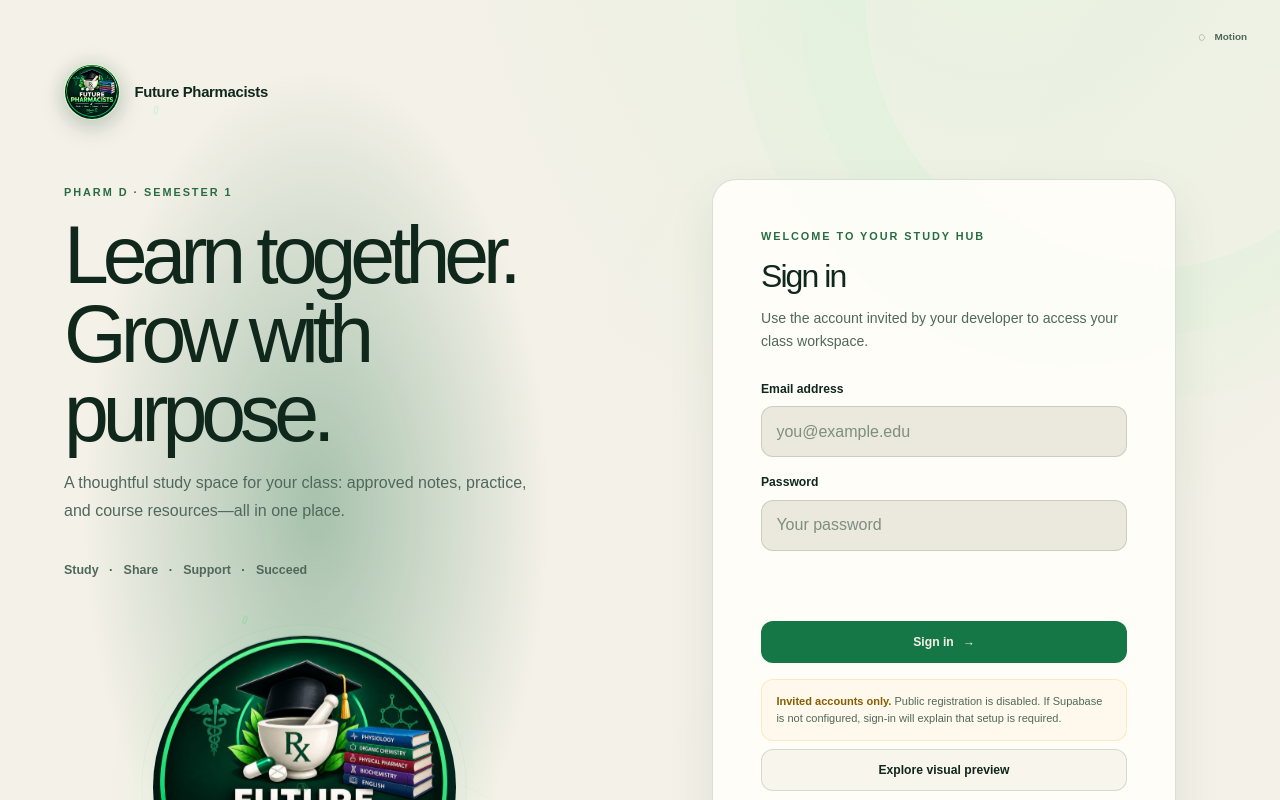
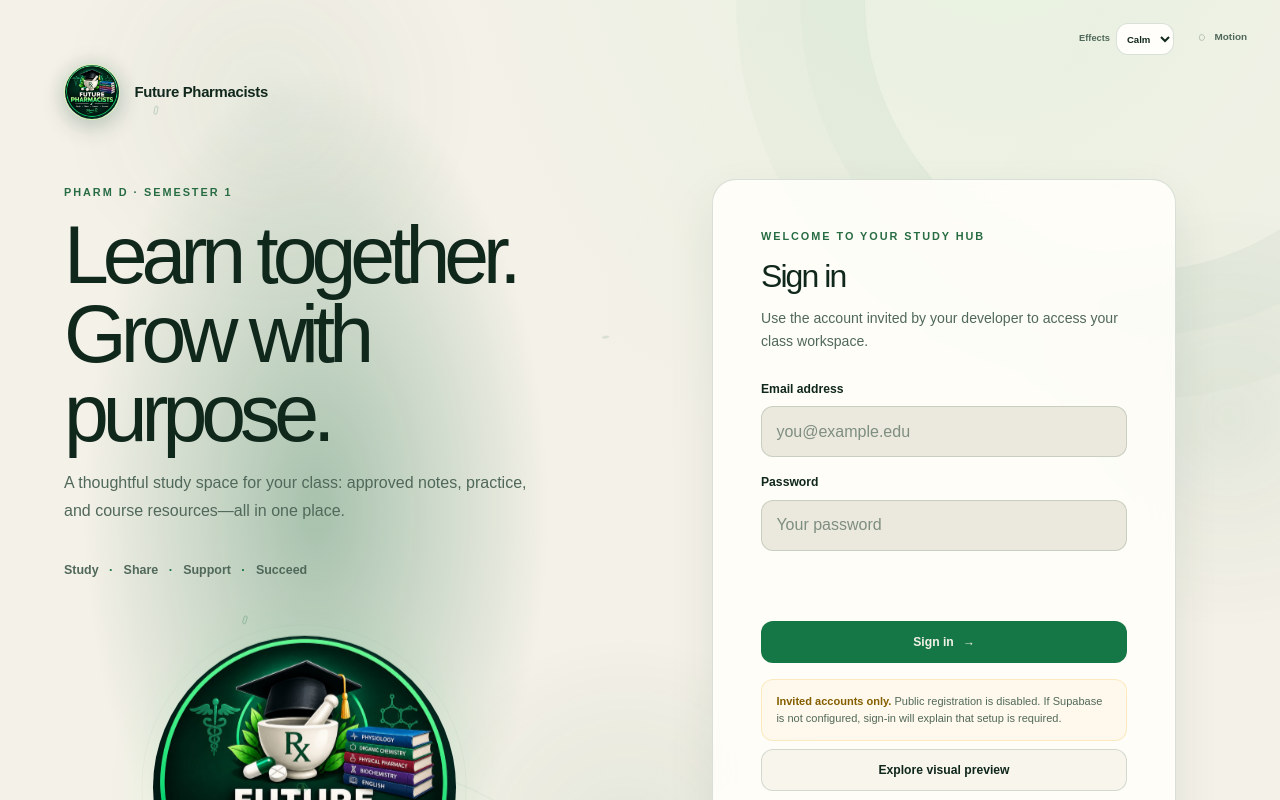
Before and after one commit to alipo0oi9u8-a11y/future-pharmacist, a Next.js app: page / in a window 1280 px wide. Shown: the top 800 px of the page. Built offline with nearby package versions, Linux system fonts and the light colour scheme.

Commit message:
Add adaptive ambient effect levels
Co-authored-by: Copilot <223556219+Copilot@users.noreply.github.com>

```diff
--- a/app/future-pharmacists-app.tsx
+++ b/app/future-pharmacists-app.tsx
@@ -121,7 +121,7 @@ type ActionBurst = { id: number; x: number; y: number; xPercent: number; yPercen
 const logoPath = "/assets/future-pharmacists-logo.jpeg";
 export const LAYERED_LOGO_MODE = false;
 const logoDecorations = Array.from({ length: 12 }, (_, index) => index);
-const ambientParticleCount = Array.from({ length: 9 }, (_, index) => index);
+const ambientParticleCount = Array.from({ length: 14 }, (_, index) => index);
 const subjects = [
   { name: "Physiology", mark: "♡", color: "var(--subject-physiology)", book: "Course textbook not confirmed" },
   { name: "Organic Chemistry", mark: "⌬", color: "var(--subject-organic)", book: "Course textbook not confirmed" },
@@ -216,6 +216,7 @@ const pageTitle: Record<PageKey, string> = {
 };
 const themeChangeEvent = "future-pharmacists-theme-change";
 const reduceAnimationsChangeEvent = "future-pharmacists-reduce-animations-change";
+const effectsLevelChangeEvent = "future-pharmacists-effects-level-change";
 const soundPreferenceChangeEvent = "future-pharmacists-sound-preference-change";
 const leaderboardPreferenceChangeEvent = "future-pharmacists-leaderboard-preference-change";
 const subscribeToNoChanges = () => () => {};
@@ -223,6 +224,17 @@ const getLowPowerDeviceSnapshot = () => (navigator.hardwareConcurrency || 8) <=
 const getServerLowPowerSnapshot = () => false;
 const getReduceAnimationsSnapshot = () => localStorage.getItem("future-pharmacists.reduce-animations.v1") === "true";
 const getServerReduceAnimationsSnapshot = () => false;
+type EffectsLevel = "off" | "calm" | "wild";
+const getEffectsLevelSnapshot = (): EffectsLevel => {
+  const saved = localStorage.getItem("future-pharmacists.effects-level.v1");
+  return saved === "off" || saved === "wild" ? saved : "calm";
+};
+const getServerEffectsLevelSnapshot = (): EffectsLevel => "calm";
+const subscribeToEffectsLevel = (callback: () => void) => subscribeToPreferenceEvent(effectsLevelChangeEvent, callback);
+function setStoredEffectsLevel(level: EffectsLevel) {
+  localStorage.setItem("future-pharmacists.effects-level.v1", level);
+  window.dispatchEvent(new Event(effectsLevelChangeEvent));
+}
 const subscribeToPreferenceEvent = (eventName: string, callback: () => void) => {
   window.addEventListener(eventName, callback);
   window.addEventListener("storage", callback);
@@ -307,12 +319,26 @@ async function requestJson<T>(url: string, init?: RequestInit): Promise<T> {
   return body as T;
 }
 
+function EffectsLevelControl({ level, onChange, performanceLimited, compact = false }: { level: EffectsLevel; onChange: (level: EffectsLevel) => void; performanceLimited: boolean; compact?: boolean }) {
+  return <label className={`effects-control ${compact ? "is-compact" : ""}`}>
+    <span>Effects</span>
+    <select aria-label="Background and animation effects level" value={level} onChange={(event) => {
+      const value = event.target.value;
+      if (value === "off" || value === "calm" || value === "wild") onChange(value);
+    }}>
+      <option value="off">Off</option><option value="calm">Calm</option><option value="wild">Wild</option>
+    </select>
+    {performanceLimited && <span className="effects-status" role="status" aria-live="polite">Wild lowered to Calm for performance</span>}
+  </label>;
+}
+
 export default function FuturePharmacistsApp({ authenticatedUser = null }: { authenticatedUser?: AuthenticatedUser | null }) {
   const reduceMotion = useReducedMotion();
   const router = useRouter();
   const theme = useSyncExternalStore(subscribeToTheme, getThemeSnapshot, getServerThemeSnapshot);
   const reduceAnimations = useSyncExternalStore(subscribeToReduceAnimations, getReduceAnimationsSnapshot, getServerReduceAnimationsSnapshot);
-  const motionEnabled = !reduceMotion && !reduceAnimations;
+  const effectsLevel = useSyncExternalStore(subscribeToEffectsLevel, getEffectsLevelSnapshot, getServerEffectsLevelSnapshot);
+  const motionEnabled = !reduceMotion && !reduceAnimations && effectsLevel !== "off";
   const [page, setPage] = useState<PageKey>("dashboard");
   const [preview, setPreview] = useState(false);
   const [intro, setIntro] = useState(false);
@@ -333,6 +359,8 @@ export default function FuturePharmacistsApp({ authenticatedUser = null }: { aut
   const actionBurstTimer = useRef<number | null>(null);
   const loginLogoRef = useRef<HTMLImageElement>(null);
   const [pageVisible, setPageVisible] = useState(true);
+  const [performanceLimited, setPerformanceLimited] = useState(false);
+  const visibleEffectsLevel: EffectsLevel = effectsLevel === "wild" && performanceLimited ? "calm" : effectsLevel;
   const lowPowerDevice = useSyncExternalStore(subscribeToNoChanges, getLowPowerDeviceSnapshot, getServerLowPowerSnapshot);
   const [query, setQuery] = useState("");
   const [subjectFilter, setSubjectFilter] = useState("All subjects");
@@ -377,6 +405,32 @@ export default function FuturePharmacistsApp({ authenticatedUser = null }: { aut
   useEffect(() => () => {
     if (actionBurstTimer.current !== null) window.clearTimeout(actionBurstTimer.current);
   }, []);
+
+  useEffect(() => {
+    if (!pageVisible || !motionEnabled || effectsLevel !== "wild" || performanceLimited) return;
+    let frame = 0;
+    let windowStart = 0;
+    let frameCount = 0;
+    let lowFrameWindows = 0;
+    const sampleFrames = (timestamp: number) => {
+      if (!windowStart) windowStart = timestamp;
+      frameCount += 1;
+      const elapsed = timestamp - windowStart;
+      if (elapsed >= 1500) {
+        if (frameCount / elapsed * 1000 < 45) lowFrameWindows += 1;
+        else lowFrameWindows = 0;
+        if (lowFrameWindows >= 2) {
+          setPerformanceLimited(true);
+          return;
+        }
+        windowStart = timestamp;
+        frameCount = 0;
+      }
+      frame = window.requestAnimationFrame(sampleFrames);
+    };
+    frame = window.requestAnimationFrame(sampleFrames);
+    return () => window.cancelAnimationFrame(frame);
+  }, [effectsLevel, motionEnabled, pageVisible, performanceLimited]);
 
   useEffect(() => {
     if (!motionEnabled) return;
@@ -674,6 +728,10 @@ export default function FuturePharmacistsApp({ authenticatedUser = null }: { aut
   function openToast(message: string) {
     setToast(message);
   }
+  function changeEffectsLevel(level: EffectsLevel) {
+    setPerformanceLimited(false);
+    setStoredEffectsLevel(level);
+  }
   function triggerActionBurst(bounds: DOMRect) {
     if (!motionEnabled) return;
     const mobile = window.matchMedia("(max-width: 760px)").matches;
@@ -1304,9 +1362,9 @@ export default function FuturePharmacistsApp({ authenticatedUser = null }: { aut
 
   if (!preview && !authenticatedUser) {
     return (
-      <main className={`login-layout ${pageVisible ? "" : "is-tab-hidden"}`} data-success={loginSuccess ? "true" : "false"} data-motion={motionEnabled ? "on" : "off"} data-action-burst={actionBurst ? "true" : "false"}>
+      <main className={`login-layout ${pageVisible ? "" : "is-tab-hidden"}`} data-success={loginSuccess ? "true" : "false"} data-motion={motionEnabled ? "on" : "off"} data-effects={visibleEffectsLevel} data-action-burst={actionBurst ? "true" : "false"}>
         <a className="skip-link" href="#signin">Skip to sign in</a>
-        <AmbientBackground lowPower={lowPowerDevice} pageVisible={pageVisible} />
+        <AmbientBackground lowPower={lowPowerDevice} pageVisible={pageVisible} effectsLevel={visibleEffectsLevel} motionEnabled={motionEnabled} />
         {actionBurst && <ActionBurstOverlay key={actionBurst.id} burst={actionBurst} />}
         <section className="login-showcase" aria-label="Future Pharmacists introduction">
           <div className="brand-lockup">
@@ -1323,7 +1381,7 @@ export default function FuturePharmacistsApp({ authenticatedUser = null }: { aut
           <div className="login-footer">A shared learning space for the Pharm D cohort.</div>
         </section>
         <section className="login-panel" id="signin">
-          <div className="login-motion-setting"><MotionToggle enabled={reduceAnimations} onToggle={updateReduceAnimations} /></div>
+          <div className="login-motion-setting"><EffectsLevelControl level={effectsLevel} onChange={changeEffectsLevel} performanceLimited={performanceLimited} /><MotionToggle enabled={reduceAnimations} onToggle={updateReduceAnimations} /></div>
           <motion.form
             className="login-card"
             data-error={loginError ? "true" : "false"}
@@ -1349,7 +1407,7 @@ export default function FuturePharmacistsApp({ authenticatedUser = null }: { aut
         </section>
         <AnimatePresence>
           {intro && <motion.div className="intro-overlay" initial={{ opacity: 1 }} animate={{ opacity: 1 }} exit={{ opacity: 0 }} transition={{ duration: .3 }}>
-            <AmbientBackground lowPower={lowPowerDevice} pageVisible={pageVisible} />
+            <AmbientBackground lowPower={lowPowerDevice} pageVisible={pageVisible} effectsLevel={visibleEffectsLevel} motionEnabled={motionEnabled} />
             <button className="button-secondary intro-skip" type="button" onClick={finishIntro}>Skip intro</button>
             <motion.div className="intro-content" initial={{ opacity: 0, scale: .92 }} animate={{ opacity: 1, scale: 1 }} exit={{ opacity: 0, scale: .94 }} transition={{ duration: .65, ease: [.2, .75, .25, 1] }}>
               <LogoStage className="intro-logo-stage" reduceMotion={Boolean(reduceMotion) || reduceAnimations} pageVisible={pageVisible} />
@@ -1372,9 +1430,9 @@ export default function FuturePharmacistsApp({ authenticatedUser = null }: { aut
   }
 
   return (
-    <div className={`app-frame ${pageVisible ? "" : "is-tab-hidden"}`} data-motion={motionEnabled ? "on" : "off"} data-action-burst={actionBurst ? "true" : "false"}>
+    <div className={`app-frame ${pageVisible ? "" : "is-tab-hidden"}`} data-motion={motionEnabled ? "on" : "off"} data-effects={visibleEffectsLevel} data-action-burst={actionBurst ? "true" : "false"}>
       <a className="skip-link" href="#main-content">Skip to content</a>
-      <AmbientBackground lowPower={lowPowerDevice} pageVisible={pageVisible} />
+      <AmbientBackground lowPower={lowPowerDevice} pageVisible={pageVisible} effectsLevel={visibleEffectsLevel} motionEnabled={motionEnabled} />
       {actionBurst && <ActionBurstOverlay key={actionBurst.id} burst={actionBurst} />}
       <div className="application">
         <aside className="sidebar">
@@ -1412,6 +1470,7 @@ export default function FuturePharmacistsApp({ authenticatedUser = null }: { aut
               </div>
               <button className="button-quiet" type="button" aria-label="Open search" onClick={() => setCommandOpen(true)}>⌕ <kbd>Ctrl K</kbd></button>
               <MotionToggle enabled={reduceAnimations} onToggle={updateReduceAnimations} />
+              <EffectsLevelControl level={effectsLevel} onChange={changeEffectsLevel} performanceLimited={performanceLimited} compact />
               <button className="button-quiet" type="button" aria-pressed={soundEnabled} aria-label={`Sound effects ${soundEnabled ? "on" : "off"}`} title={`Sound effects ${soundEnabled ? "on" : "off"}`} onClick={() => void saveUserPreferences({ soundEnabled: !soundEnabled })}>♪</button>
               <button className="button-quiet" type="button" aria-label={`Switch to ${theme === "dark" ? "light" : "dark"} theme`} onClick={() => void saveUserPreferences({ theme: theme === "dark" ? "light" : "dark" })}>{theme === "dark" ? "☼" : "☾"}</button>
             </div>
@@ -1678,9 +1737,39 @@ function Dashboard({ preview, gamification, notes, pendingCount, books, announce
   </motion.div>;
 }
 
-function AmbientBackground({ lowPower, pageVisible }: { lowPower: boolean; pageVisible: boolean }) {
-  return <div className={`ambient ${pageVisible ? "" : "is-tab-hidden"}`} data-low-power={lowPower ? "true" : "false"} aria-hidden="true">
+function AmbientBackground({ lowPower, pageVisible, effectsLevel, motionEnabled }: { lowPower: boolean; pageVisible: boolean; effectsLevel: EffectsLevel; motionEnabled: boolean }) {
+  const backgroundRef = useRef<HTMLDivElement>(null);
+  useEffect(() => {
+    const background = backgroundRef.current;
+    if (!background || !motionEnabled || !pageVisible || !window.matchMedia("(pointer: fine)").matches) return;
+    let frame = 0;
+    let pointerX = 0;
+    let pointerY = 0;
+    const onPointerMove = (event: PointerEvent) => {
+      pointerX = (event.clientX / window.innerWidth - .5) * 22;
+      pointerY = (event.clientY / window.innerHeight - .5) * 18;
+      if (frame) return;
+      frame = window.requestAnimationFrame(() => {
+        background.querySelectorAll<HTMLElement>(".ambient-blob").forEach((blob, index) => {
+          const depth = (index + 1) * .16;
+          blob.style.setProperty("--parallax-x", `${pointerX * depth}px`);
+          blob.style.setProperty("--parallax-y", `${pointerY * depth}px`);
+        });
+        frame = 0;
+      });
+    };
+    window.addEventListener("pointermove", onPointerMove, { passive: true });
+    return () => {
+      window.removeEventListener("pointermove", onPointerMove);
+      if (frame) window.cancelAnimationFrame(frame);
+    };
+  }, [motionEnabled, pageVisible]);
+
+  return <div ref={backgroundRef} className={`ambient ${pageVisible ? "" : "is-tab-hidden"}`} data-low-power={lowPower ? "true" : "false"} data-effects={effectsLevel} data-motion={motionEnabled ? "on" : "off"} aria-hidden="true">
     {ambientParticleCount.map((particle) => <span className="ambient-particle" key={particle} data-shape={particle % 3 === 0 ? "capsule" : particle % 3 === 1 ? "leaf" : "molecule"} style={{ "--particle-index": particle } as CSSProperties} />)}
+    <span className="ambient-blob ambient-blob-one" />
+    <span className="ambient-blob ambient-blob-two" />
+    <span className="ambient-blob ambient-blob-three" />
   </div>;
 }
 
--- a/app/globals.css
+++ b/app/globals.css
@@ -40,18 +40,25 @@ button:disabled { cursor: not-allowed; opacity: .58; }
   position: absolute;
   width: 34rem;
   height: 34rem;
-  border: 1px solid rgb(61 255 122 / 7%);
+  border: 1px solid color-mix(in srgb, var(--color-ring) 7%, transparent);
   border-radius: 50%;
   content: "";
   animation: orbit 64s linear infinite;
 }
-.ambient::before { top: -17rem; right: -8rem; box-shadow: 0 0 0 4rem rgb(61 255 122 / 2%), 0 0 0 8rem rgb(61 255 122 / 2%); }
+.ambient::before { top: -17rem; right: -8rem; box-shadow: 0 0 0 4rem color-mix(in srgb, var(--color-ring) 2%, transparent), 0 0 0 8rem color-mix(in srgb, var(--color-ring) 2%, transparent); }
 .ambient::after { bottom: -26rem; left: 12%; width: 28rem; height: 28rem; animation-direction: reverse; }
 @keyframes orbit { to { transform: rotate(360deg); } }
-.ambient-particle { position: absolute; top: var(--particle-top); left: var(--particle-left); width: .34rem; height: .34rem; border: 1px solid rgb(182 255 122 / 42%); border-radius: 50%; opacity: .25; animation: particle-drift 9s ease-in-out calc(var(--particle-index) * -.7s) infinite alternate; }
-.ambient-particle[data-shape="capsule"] { width: .24rem; height: .55rem; border-color: rgb(61 255 122 / 45%); border-radius: var(--radius-pill); }
-.ambient-particle[data-shape="leaf"] { width: .42rem; height: .25rem; border: 0; border-radius: 100% 0 100% 0; background: rgb(182 255 122 / 22%); }
-.ambient-particle[data-shape="molecule"] { box-shadow: 0 0 0 .2rem rgb(61 255 122 / 5%); }
+.ambient-blob { position: absolute; width: clamp(14rem, 34vw, 32rem); aspect-ratio: 1; border-radius: 50%; opacity: .35; background: radial-gradient(ellipse at center, color-mix(in srgb, var(--color-ring) 17%, transparent), color-mix(in srgb, var(--color-lime) 8%, transparent) 34%, transparent 70%); animation: blob-drift 38s ease-in-out infinite alternate; }
+.ambient-blob-one { top: -15%; left: 4%; }
+.ambient-blob-two { top: 24%; right: -13%; animation-delay: -13s; animation-duration: 46s; }
+.ambient-blob-three { bottom: -32%; left: 32%; animation-delay: -22s; animation-duration: 52s; }
+@keyframes blob-drift { to { opacity: .58; transform: translate3d(var(--parallax-x, 0px), calc(var(--parallax-y, 0px) + 1.5rem), 0) scale(1.08); } }
+.ambient-particle { position: absolute; top: var(--particle-top); left: var(--particle-left); width: .34rem; height: .34rem; border: 1px solid color-mix(in srgb, var(--color-lime) 42%, transparent); border-radius: 50%; opacity: .25; animation: particle-drift 9s ease-in-out calc(var(--particle-index) * -.7s) infinite alternate; }
+.ambient-particle[data-shape="capsule"] { width: .24rem; height: .55rem; border-color: color-mix(in srgb, var(--color-ring) 45%, transparent); border-radius: var(--radius-pill); }
+.ambient-particle[data-shape="leaf"] { width: .42rem; height: .25rem; border: 0; border-radius: 100% 0 100% 0; background: color-mix(in srgb, var(--color-lime) 22%, transparent); }
+.ambient-particle[data-shape="molecule"] { box-shadow: 0 0 0 .2rem color-mix(in srgb, var(--color-ring) 5%, transparent); }
+.ambient-particle[data-shape="molecule"]::before { position: absolute; top: 50%; left: 50%; width: .85rem; border-top: 1px solid color-mix(in srgb, var(--color-lime) 30%, transparent); content: ""; transform: translate(-50%, -50%) rotate(35deg); }
+.ambient-particle[data-shape="molecule"]::after { position: absolute; top: -.17rem; right: -.17rem; width: .18rem; aspect-ratio: 1; border: 1px solid var(--color-lime); border-radius: 50%; background: var(--color-deep); content: ""; }
 .ambient-particle:nth-child(1) { --particle-top: 14%; --particle-left: 12%; }
 .ambient-particle:nth-child(2) { --particle-top: 24%; --particle-left: 87%; }
 .ambient-particle:nth-child(3) { --particle-top: 61%; --particle-left: 78%; }
@@ -61,9 +68,17 @@ button:disabled { cursor: not-allowed; opacity: .58; }
 .ambient-particle:nth-child(7) { --particle-top: 10%; --particle-left: 63%; }
 .ambient-particle:nth-child(8) { --particle-top: 70%; --particle-left: 92%; }
 .ambient-particle:nth-child(9) { --particle-top: 36%; --particle-left: 25%; }
+.ambient-particle:nth-child(10) { --particle-top: 18%; --particle-left: 43%; }
+.ambient-particle:nth-child(11) { --particle-top: 54%; --particle-left: 9%; }
+.ambient-particle:nth-child(12) { --particle-top: 91%; --particle-left: 86%; }
+.ambient-particle:nth-child(13) { --particle-top: 32%; --particle-left: 73%; }
+.ambient-particle:nth-child(14) { --particle-top: 68%; --particle-left: 54%; }
 @keyframes particle-drift { to { opacity: .65; transform: translate3d(0, -9px, 0) rotate(18deg); } }
-.ambient.is-tab-hidden::before, .ambient.is-tab-hidden::after, .ambient.is-tab-hidden .ambient-particle { animation-play-state: paused; }
-.ambient[data-low-power="true"] .ambient-particle:nth-child(n+5) { display: none; }
+.ambient.is-tab-hidden::before, .ambient.is-tab-hidden::after, .ambient.is-tab-hidden .ambient-particle, .ambient.is-tab-hidden .ambient-blob { animation-play-state: paused; }
+.ambient[data-effects="off"] .ambient-blob, .ambient[data-effects="off"] .ambient-particle { display: none; }
+.ambient[data-effects="off"]::before, .ambient[data-effects="off"]::after { animation: none; }
+.ambient[data-effects="calm"] .ambient-particle:nth-child(n+10) { display: none; }
+.ambient[data-low-power="true"] .ambient-particle:nth-child(n+6) { display: none; }
 
 .login-layout {
   position: relative;
@@ -147,6 +162,10 @@ button:disabled { cursor: not-allowed; opacity: .58; }
 .login-footer { color: var(--color-muted); font-size: .7rem; }
 .login-panel { position: relative; display: grid; min-height: 100vh; padding: 2rem; place-items: center; background: linear-gradient(120deg, transparent, rgb(255 255 255 / 1.5%)); }
 .login-motion-setting { position: absolute; top: 1rem; right: 1rem; z-index: 2; }
+.effects-control { display: inline-flex; align-items: center; gap: .35rem; color: var(--color-muted); font-size: .58rem; font-weight: 750; }
+.effects-control select { min-height: 2rem; padding: .3rem .4rem; border: 1px solid var(--color-line); border-radius: var(--radius-sm); color: var(--color-ink); background: var(--color-surface); font-size: .6rem; }
+.effects-status { color: var(--color-gold); font-size: .58rem; }
+.login-motion-setting .effects-control { margin-right: .45rem; }
 .motion-toggle[aria-pressed="true"] { border-color: var(--color-ring); color: var(--color-lime); }
 .motion-toggle-label { font-size: .62rem; }
 .login-card {
@@ -495,6 +514,8 @@ button:disabled { cursor: not-allowed; opacity: .58; }
   .mobile-brand { display: flex; }
   .breadcrumbs, .top-pill, .top-actions kbd { display: none; }
   .top-actions { gap: .2rem; }
+  .effects-control.is-compact > span:first-child { display: none; }
+  .effects-control.is-compact select { min-height: 2rem; width: 3.5rem; padding: .25rem; }
   .content { padding: 1.1rem .85rem 2rem; }
   .hero-panel { min-height: 12rem; padding: 1.2rem; }
   .hero-panel::after { right: -42%; }
@@ -523,9 +544,10 @@ button:disabled { cursor: not-allowed; opacity: .58; }
   .hero-logo { position: absolute; right: .6rem; bottom: .6rem; width: 3.3rem; opacity: .6; }
 }
 @media (max-width: 760px) {
-  .ambient-particle:nth-child(n+7) { display: none; }
+  .ambient-particle:nth-child(n+8) { display: none; }
 }
 @media (prefers-reduced-motion: reduce) {
   *, *::before, *::after { scroll-behavior: auto !important; animation-duration: .01ms !important; animation-iteration-count: 1 !important; transition-duration: .01ms !important; }
 }
 [data-motion="off"] *, [data-motion="off"] *::before, [data-motion="off"] *::after { animation-duration: .01ms !important; animation-iteration-count: 1 !important; transition-duration: .01ms !important; }
+.ambient[data-motion="off"]::before, .ambient[data-motion="off"]::after { animation: none; }
```
Also changed, not shown: 1 other file (tests, documents, lock files or other folders).
